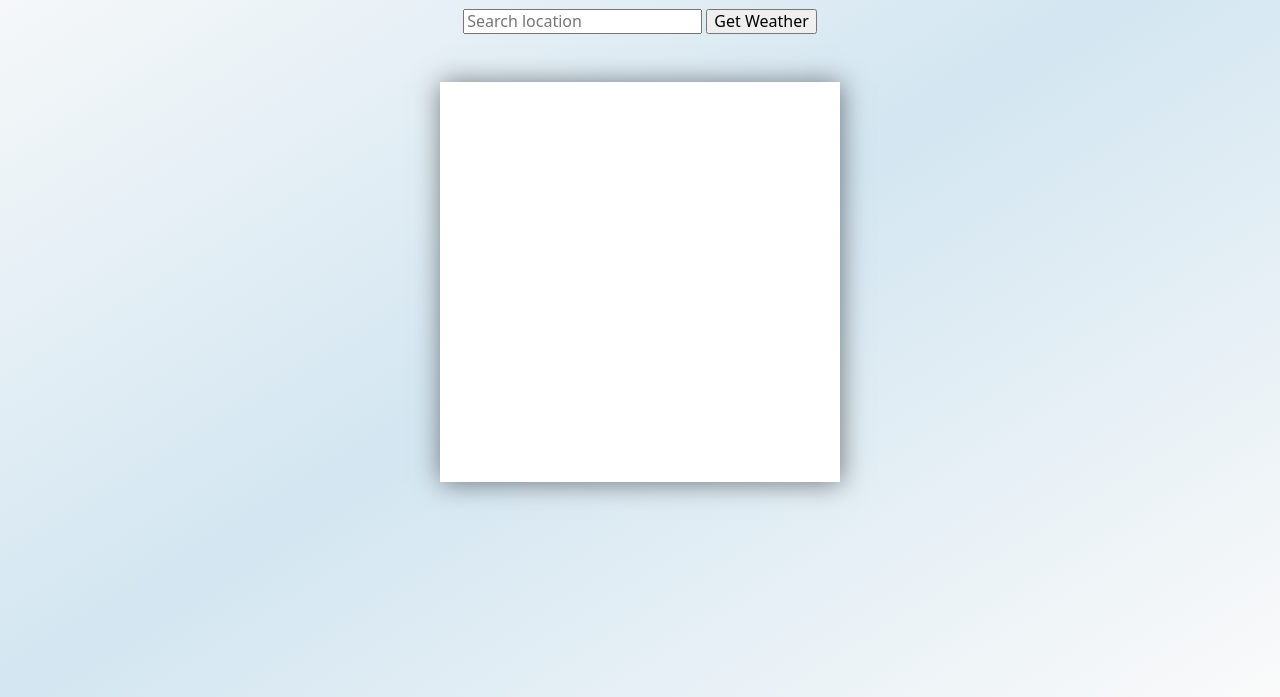
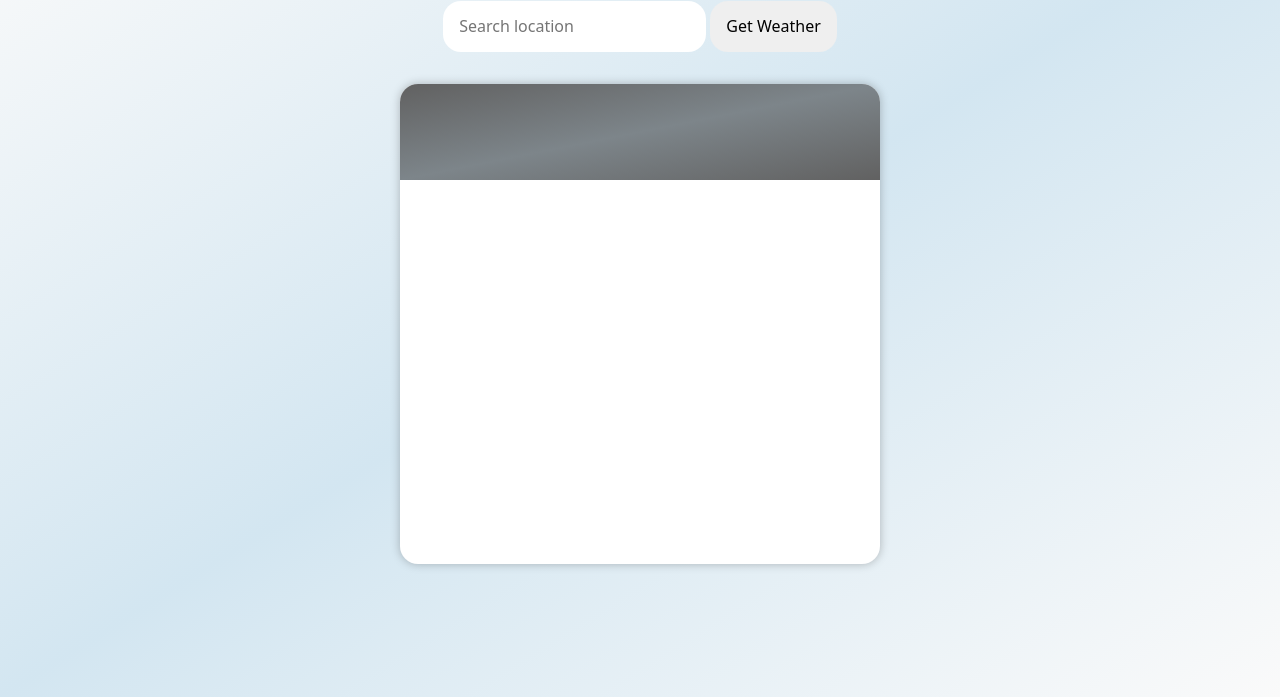
Before and after one commit to thongster/odin-weather-app, a website: page index.html in a window 1280 px wide. Shown: the part 103-800 px from the top of the page. Drawn offline with Linux system fonts and the light colour scheme.

Commit message:
main card css and topbar display

```diff
--- a/index.html
+++ b/index.html
@@ -21,7 +21,10 @@
             </div>
         </form>
         <div class="display">
-
+            <div class="topBar">
+                <h3 id="resolvedAddress"></h3>
+                <h4 id="condition"></h4>
+            </div>
         </div>
     </main>
     <script src="./script.js"></script>
--- a/script.js
+++ b/script.js
@@ -3,6 +3,10 @@
 const form = document.getElementById("searchForm")
 const search = document.getElementById("searchWeather")
 const button = document.getElementById("getWeatherButton")
+
+// inside display
+const resolvedAddress = document.getElementById("resolvedAddress")
+const condition = document.getElementById("condition")
 
 form.addEventListener("submit", (e) => {
     e.preventDefault()
@@ -19,10 +23,12 @@ async function fetchData() {
         const data = await response.json()
         console.log(data)
         console.log(data.resolvedAddress)
+        resolvedAddress.textContent = data.resolvedAddress
         console.log(data.currentConditions.icon)
         console.log(data.currentConditions.datetime)
         console.log(data.description)
         console.log(data.currentConditions.conditions)
+        condition.textContent = data.currentConditions.conditions
         console.log(data.currentConditions.temp)
         console.log(data.currentConditions.feelslike)
         console.log(data.timezone, data.tzoffset)
--- a/style.css
+++ b/style.css
@@ -3,25 +3,63 @@ html {
     height: 100vh;
 }
 
-body, header, main, .display {
+body, header, main {
     display: flex;
     flex-direction: column;
     align-items: center;
     justify-content: center;
 }
 
-h1, h2 {
-    margin: 0.25rem;
+h1, h2, h3, h4 {
+    margin: 0;
 }
 
 header {
     margin: 1rem 0;
+    gap: 0.5rem;
+}
+
+#searchWeather {
+    border: none;
+    border-radius: 18px;
+    padding: 1rem;
+}
+
+#getWeatherButton {
+    border: none;
+    border-radius: 18px;
+    padding: 1rem;
 }
 
 .display {
-    height: 400px;
-    width: 400px;
-    box-shadow: 1px 1px 25px 0 rgb(0, 0, 0, 0.5);
+    display: flex;
+    flex-direction: column;
+    justify-content: start;
+    align-items: center;
+    height: 30rem;
+    width: 30rem;
+    box-shadow: 0px 0px 10px 0 rgb(0, 0, 0, 0.25);
     background-color: white;
-    margin: 3rem 0;
+    margin: 2rem 0;
+    border-radius: 18px;
 }
+
+.topBar {
+    display: flex;
+    flex-direction: column;
+    justify-content: center;
+    align-items: start;
+    width: 100%;
+    height: 6rem;
+    gap: 0.5rem;
+    padding: 1rem;
+    background: linear-gradient(to bottom right, #616161, #7d858a, #616161);
+    border-top-left-radius: 18px;
+    border-top-right-radius: 18px;
+}
+
+.topBar h3, .topBar h4 {
+    font-weight: 400;
+    color: white;
+    text-shadow: 1px 1px 4px rgba(0, 0, 0, 0.5)
+}
```
Also changed, not shown: magnify.svg (added).
